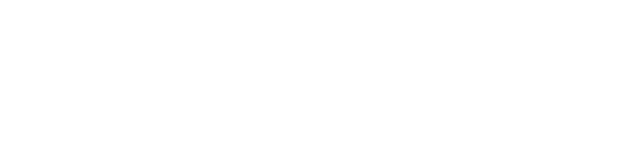
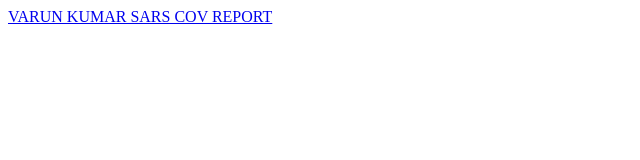
Before and after one commit to adithya2912/SUREDDY-VARUN, a plain HTML site: page index.html in a window 1280 px wide. Shown: the whole page, without its empty margins (0-640 px from the left). Drawn offline with Linux system fonts and the light colour scheme.

Commit message:
Update index.html

```diff
--- a/index.html
+++ b/index.html
@@ -1,3 +1,3 @@
 <html>
-  <a href="VARUN.pdf"></a>
+  <p><a href="VARUN.pdf">VARUN KUMAR SARS COV REPORT</a>
 </html>
```
